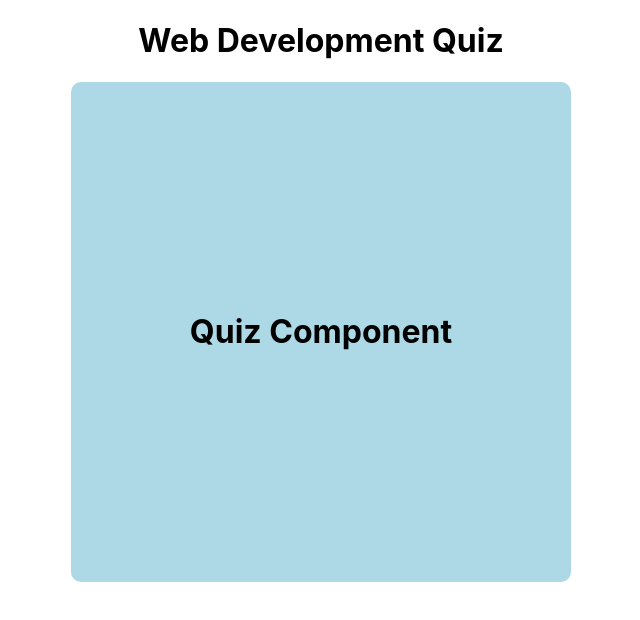
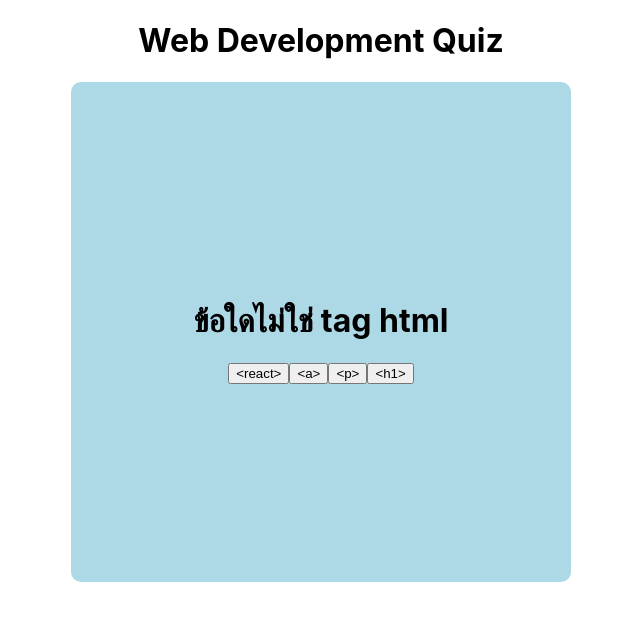
Before and after one commit to AekJ4s/React-workshop, a React (Create React App) app in the folder quiz-app/: page / in a window 1280 px wide. Both pictures are taken after a click on the button "เริ่มทำแบบข้อสอบ". Shown: the top 620 px of the page, without its empty margins (319-959 px from the left). Built offline with nearby package versions, Linux system fonts and the light colour scheme.

Commit message:
Update Quiz.js

```diff
--- a/quiz-app/src/component/Quiz.js
+++ b/quiz-app/src/component/Quiz.js
@@ -1,11 +1,18 @@
 import QuestionsData from "../data/QuestionsData";
-
+import {useState} from "react"
 const Quiz = ()=>{
-    console.log(QuestionsData);
+    //console.log(QuestionsData);
+    const[current,setCurrent] =useState(0)
     return(
 
         <div className="quiz">
-            <h1>Quiz Component</h1>
+            <h1>{QuestionsData[current].question}</h1>
+            <div className="chices">
+                <button>{QuestionsData[current].A}</button>
+                <button>{QuestionsData[current].B}</button>
+                <button>{QuestionsData[current].C}</button>
+                <button>{QuestionsData[current].D}</button>
+            </div>
         </div>
     )
 }
```
